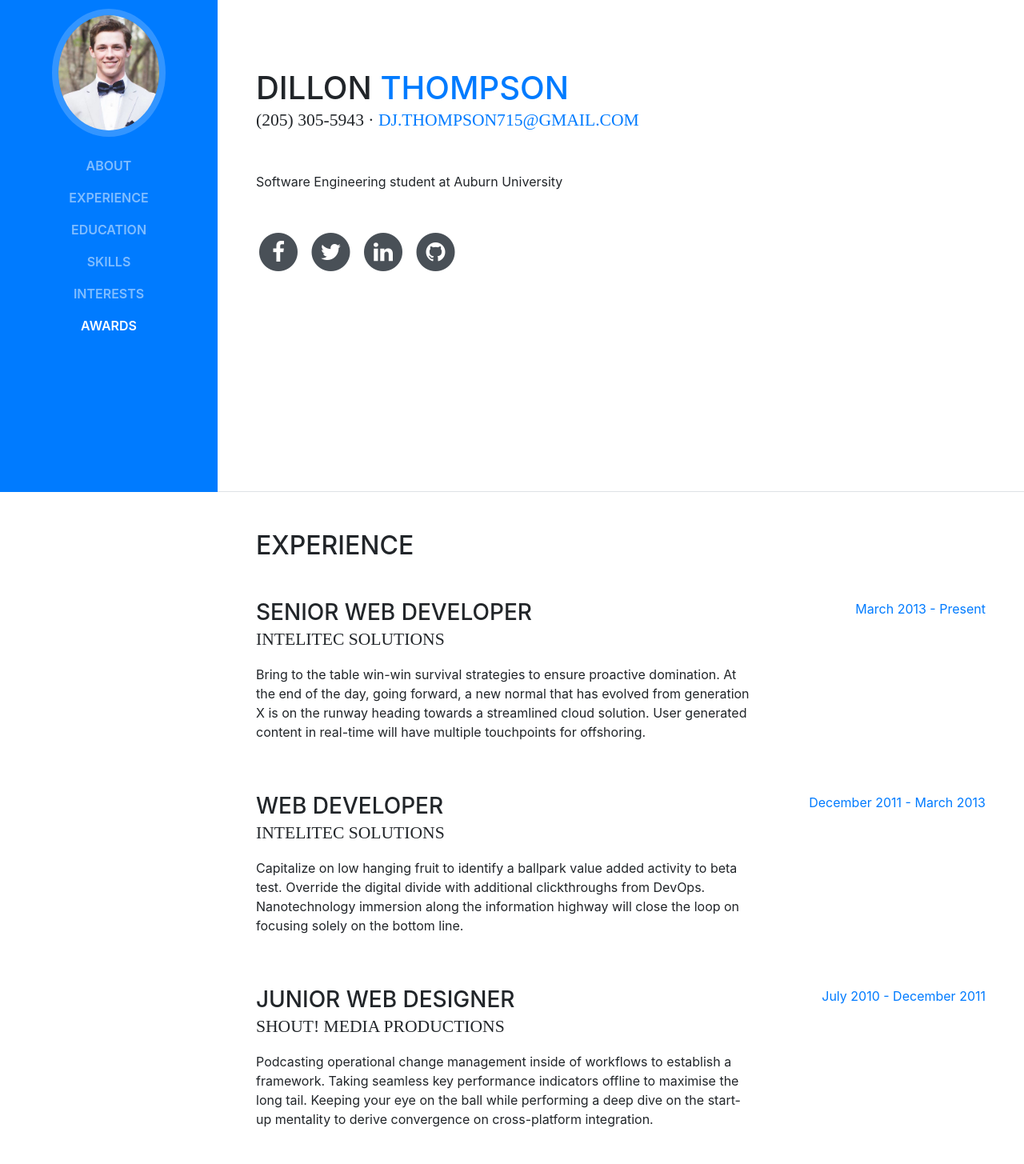
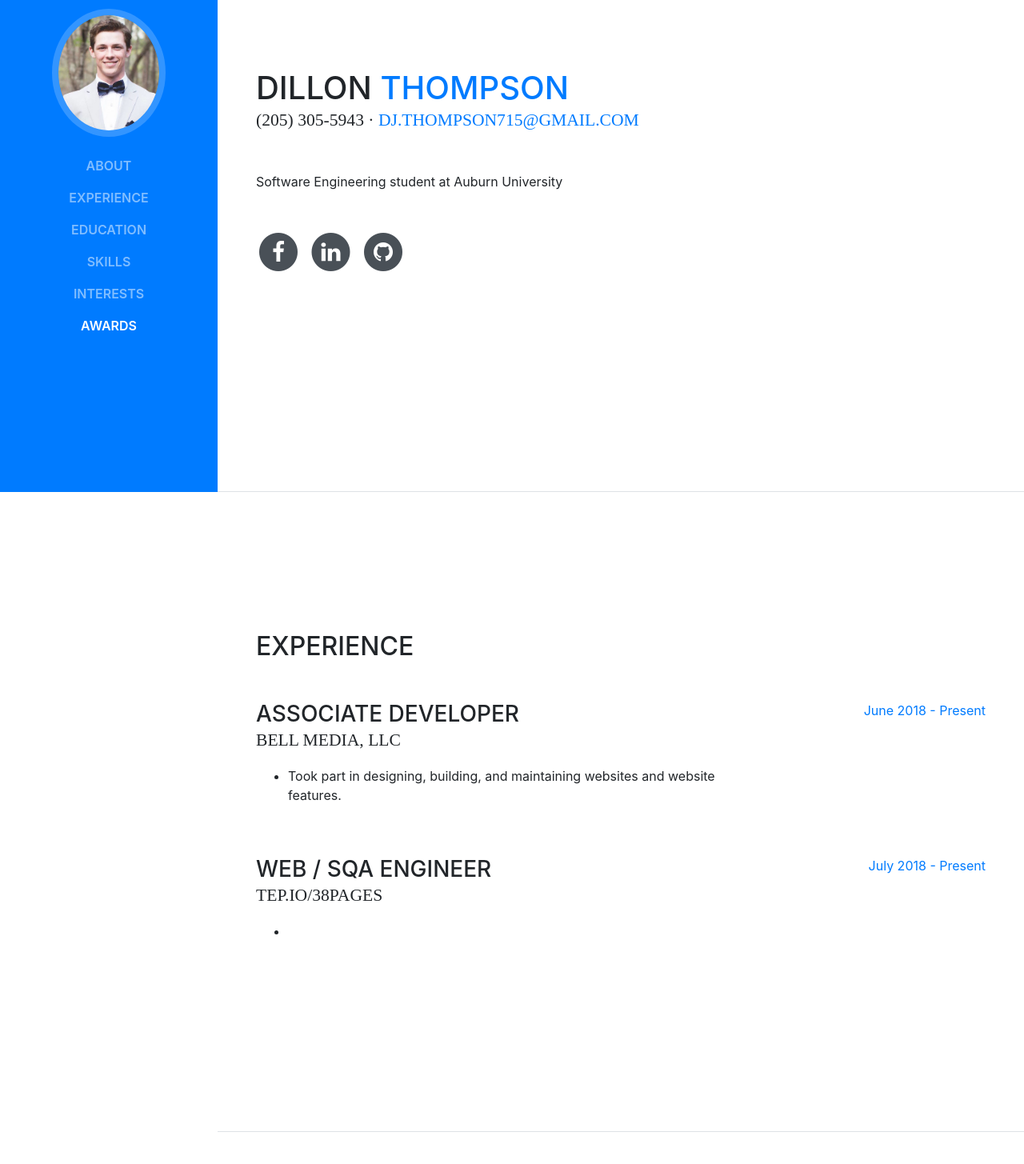
Before and after one commit to dillonthompson/dillonthompson, a website with bundled scripts: page index.html in a window 1280 px wide. Shown: the part 185-1640 px from the top of the page at 80% size. Built offline with nearby package versions, Linux system fonts and the light colour scheme; a web font is replaced by a local one.

Commit message:
building resume

```diff
--- a/index.html
+++ b/index.html
@@ -74,7 +74,7 @@
                 <p class="mb-5">Software Engineering student at Auburn University</p>
                 <ul class="list-inline list-social-icons mb-0">
                     <li class="list-inline-item">
-                        <a href="#">
+                        <a target="_blank" href="https://www.facebook.com/dillon.thompson.9279">
                             <span class="fa-stack fa-lg">
                   <i class="fa fa-circle fa-stack-2x"></i>
                   <i class="fa fa-facebook fa-stack-1x fa-inverse"></i>
@@ -82,15 +82,7 @@
                         </a>
                     </li>
                     <li class="list-inline-item">
-                        <a href="#">
-                            <span class="fa-stack fa-lg">
-                  <i class="fa fa-circle fa-stack-2x"></i>
-                  <i class="fa fa-twitter fa-stack-1x fa-inverse"></i>
-                </span>
-                        </a>
-                    </li>
-                    <li class="list-inline-item">
-                        <a href="#">
+                        <a target="_blank" href="https://www.linkedin.com/in/dillonthompson5/">
                             <span class="fa-stack fa-lg">
                   <i class="fa fa-circle fa-stack-2x"></i>
                   <i class="fa fa-linkedin fa-stack-1x fa-inverse"></i>
@@ -98,7 +90,7 @@
                         </a>
                     </li>
                     <li class="list-inline-item">
-                        <a href="#">
+                        <a target="_blank" href="https://github.com/dillonthompson">
                             <span class="fa-stack fa-lg">
                   <i class="fa fa-circle fa-stack-2x"></i>
                   <i class="fa fa-github fa-stack-1x fa-inverse"></i>
@@ -115,29 +107,35 @@
 
                 <div class="resume-item d-flex flex-column flex-md-row mb-5">
                     <div class="resume-content mr-auto">
-                        <h3 class="mb-0">Senior Web Developer</h3>
-                        <div class="subheading mb-3">Intelitec Solutions</div>
-                        <p>Bring to the table win-win survival strategies to ensure proactive domination. At the end of the day, going forward, a new normal that has evolved from generation X is on the runway heading towards a streamlined cloud solution.
-                            User generated content in real-time will have multiple touchpoints for offshoring.</p>
+                        <h3 class="mb-0">Associate Developer</h3>
+                        <div class="subheading mb-3">Bell Media, LLC</div>
+                        <ul>
+                            <li>
+                                <p>Took part in designing, building, and maintaining websites and website features.</p>
+                            </li>
+                        </ul>
                     </div>
                     <div class="resume-date text-md-right">
-                        <span class="text-primary">March 2013 - Present</span>
+                        <span class="text-primary">June 2018 - Present</span>
                     </div>
                 </div>
 
                 <div class="resume-item d-flex flex-column flex-md-row mb-5">
                     <div class="resume-content mr-auto">
-                        <h3 class="mb-0">Web Developer</h3>
-                        <div class="subheading mb-3">Intelitec Solutions</div>
-                        <p>Capitalize on low hanging fruit to identify a ballpark value added activity to beta test. Override the digital divide with additional clickthroughs from DevOps. Nanotechnology immersion along the information highway will close
-                            the loop on focusing solely on the bottom line.</p>
+                        <h3 class="mb-0">Web / SQA Engineer</h3>
+                        <div class="subheading mb-3">Tep.io/38Pages</div>
+                        <ul>
+                            <li>
+                                <p></p>
+                            </li>
+                        </ul>
                     </div>
                     <div class="resume-date text-md-right">
-                        <span class="text-primary">December 2011 - March 2013</span>
+                        <span class="text-primary">July 2018 - Present</span>
                     </div>
                 </div>
 
-                <div class="resume-item d-flex flex-column flex-md-row mb-5">
+                <!-- <div class="resume-item d-flex flex-column flex-md-row mb-5">
                     <div class="resume-content mr-auto">
                         <h3 class="mb-0">Junior Web Designer</h3>
                         <div class="subheading mb-3">Shout! Media Productions</div>
@@ -158,7 +156,7 @@
                     <div class="resume-date text-md-right">
                         <span class="text-primary">September 2008 - June 2010</span>
                     </div>
-                </div>
+                </div> -->
 
             </div>
 
```
Also changed, not shown: about.html (deleted, +0 -15 lines), main.css (deleted).
